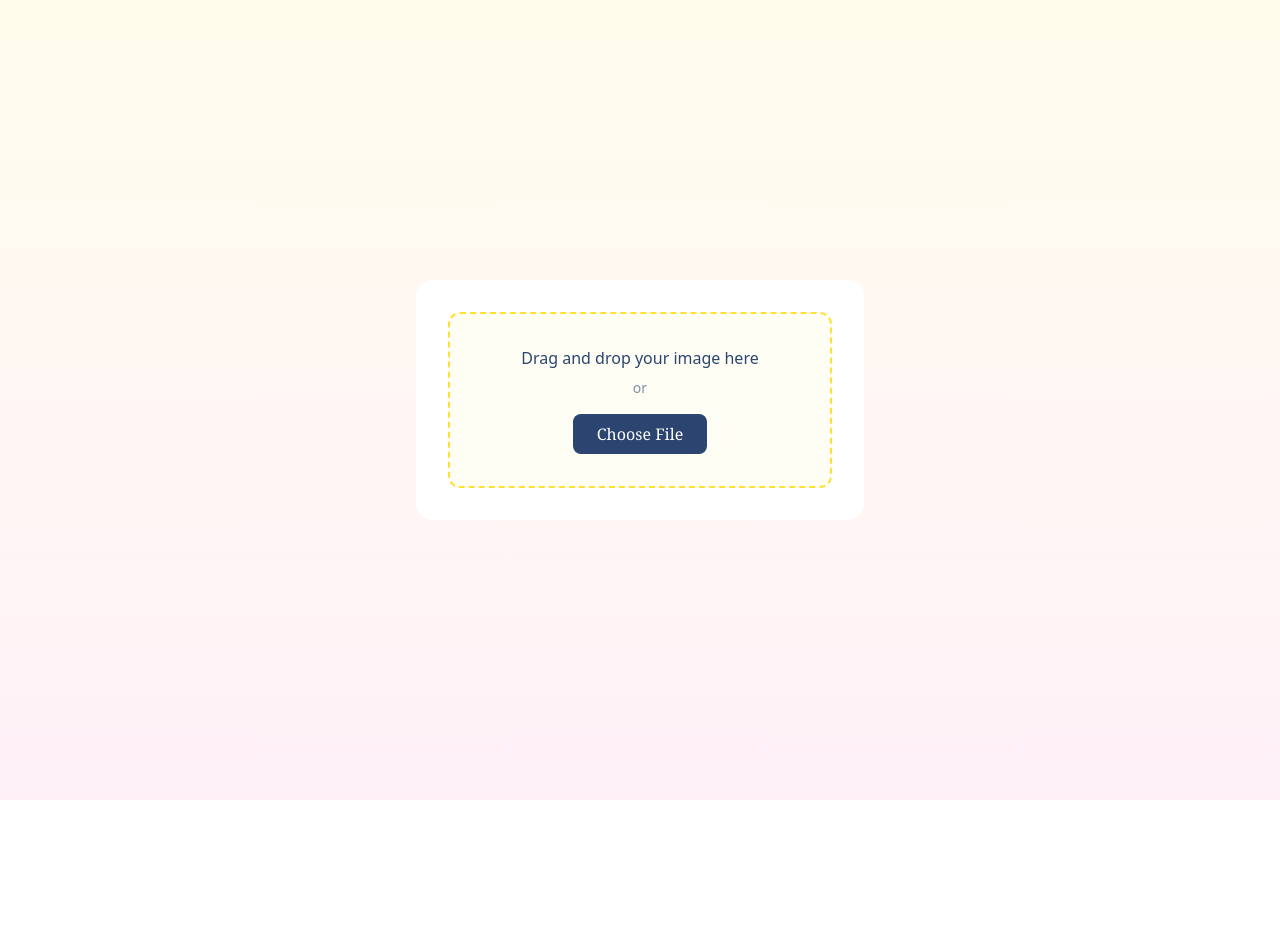
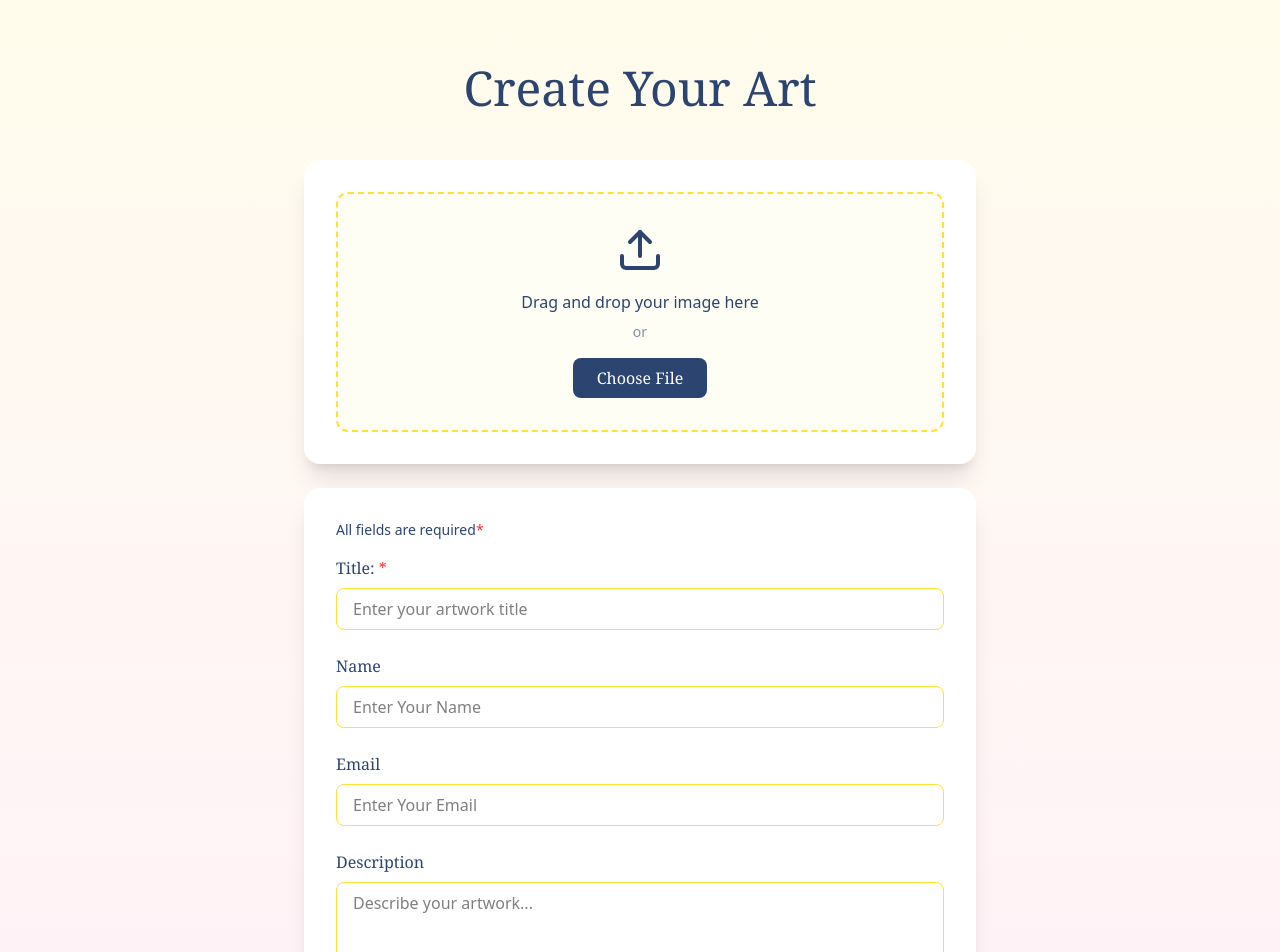
Before and after one commit to dassudip2001/image-analyzer, a Next.js app: page /upload in a window 1280 px wide. Shown: the top 952 px of the page. Before the commit the page ends 800 px from the top, so only its background shows below. Built offline with nearby package versions, Linux system fonts and the light colour scheme.

Commit message:
code commit for create artwork form add

```diff
--- a/package.json
+++ b/package.json
@@ -11,10 +11,13 @@
   },
   "dependencies": {
     "@prisma/client": "^6.4.1",
+    "cloudinary": "^2.5.1",
     "lucide": "^0.477.0",
+    "lucide-react": "^0.477.0",
     "next": "15.2.1",
     "react": "^19.0.0",
-    "react-dom": "^19.0.0"
+    "react-dom": "^19.0.0",
+    "react-hook-form": "^7.54.2"
   },
   "devDependencies": {
     "@eslint/eslintrc": "^3",
--- a/src/app/upload/page.tsx
+++ b/src/app/upload/page.tsx
@@ -1,24 +1,139 @@
+"use client";
+import { UploadIcon } from "lucide-react";
+import { useState } from "react";
+
 export default function UploadPage() {
+  const [formData, setFormData] = useState({
+    title: "",
+    category: "",
+    description: "",
+  });
+
+  const handleSubmit = (e: React.FormEvent) => {
+    e.preventDefault();
+    // Handle form submission
+    console.log(formData);
+  };
   return (
     <>
-      <div className="min-h-screen bg-gradient-to-b from-[#FFE135]/10 to-[#FF69B4]/10 flex items-center justify-center p-4">
-        <div className="bg-white p-8 rounded-2xl  max-w-md w-full">
-          <div className="border-2 border-dashed border-[#FFE135] rounded-xl p-8  hover:border-[#FF69B4] transition cursor-pointer bg-[#FFE135]/5">
-            <div className="text-center">
-              {/* <img
-                src="https://images.unsplash.com/photo-1579783901586-d88db74b4fe4?auto=format&fit=crop&w=300"
-                alt="Upload Icon"
-                className="w-24 h-24 mx-auto mb-4 rounded-full object-cover"
-              /> */}
-              <p className="text-[#2B4570] mb-2">
-                Drag and drop your image here
+      <div className="min-h-screen bg-gradient-to-b from-[#FFE135]/10 to-[#FF69B4]/10 p-4">
+        <div className="max-w-2xl mx-auto pt-12">
+          <h1 className="text-5xl font-serif text-[#2B4570] text-center mb-12">
+            Create Your Art
+          </h1>
+
+          <form onSubmit={handleSubmit} className="space-y-6">
+            {/* Image Upload Section */}
+            <div className="bg-white rounded-2xl shadow-xl p-8">
+              <div className="border-2 border-dashed border-[#FFE135] rounded-xl p-8 hover:border-[#FF69B4] transition cursor-pointer bg-[#FFE135]/5 text-center">
+                <UploadIcon className="w-12 h-12 mx-auto mb-4 text-[#2B4570]" />
+                <p className="text-[#2B4570] mb-2">
+                  Drag and drop your image here
+                </p>
+                <p className="text-[#2B4570]/60 text-sm mb-4">or</p>
+                <button
+                  type="button"
+                  className="bg-[#2B4570] hover:bg-[#2B4570]/90 text-white px-6 py-2 rounded-lg transition font-serif"
+                >
+                  Choose File
+                </button>
+              </div>
+            </div>
+
+            {/* Input Fields */}
+            <div className="bg-white rounded-2xl shadow-xl p-8 space-y-6">
+              {/* hind all *  */}
+              <p className="text-[#2B4570] text-sm mb-4 gap-3.5">
+                All fields are required
+                <span className="text-red-500">*</span>
               </p>
-              <p className="text-[#2B4570]/60 text-sm mb-4">or</p>
-              <button className="bg-[#2B4570] hover:bg-[#2B4570]/90 text-white px-6 py-2 rounded-lg transition font-serif">
-                Choose File
+              <div>
+                <label
+                  htmlFor="title"
+                  className="block text-[#2B4570] font-serif mb-2"
+                >
+                  Title:{" "}
+                  <span>
+                    <span className="text-red-500">*</span>
+                  </span>
+                </label>
+                <input
+                  type="text"
+                  id="title"
+                  value={formData.title}
+                  onChange={(e) =>
+                    setFormData({ ...formData, title: e.target.value })
+                  }
+                  className="w-full px-4 py-2 rounded-lg border border-[#FFE135] focus:border-[#FF69B4] focus:ring focus:ring-[#FF69B4]/20 transition outline-none"
+                  placeholder="Enter your artwork title"
+                />
+              </div>
+
+              <div>
+                <label
+                  htmlFor="category"
+                  className="block text-[#2B4570] font-serif mb-2"
+                >
+                  Name
+                </label>
+                <input
+                  type="text"
+                  id="category"
+                  value={formData.category}
+                  onChange={(e) =>
+                    setFormData({ ...formData, category: e.target.value })
+                  }
+                  className="w-full px-4 py-2 rounded-lg border border-[#FFE135] focus:border-[#FF69B4] focus:ring focus:ring-[#FF69B4]/20 transition outline-none"
+                  placeholder="Enter Your Name"
+                />
+              </div>
+
+              <div>
+                <label
+                  htmlFor="category"
+                  className="block text-[#2B4570] font-serif mb-2"
+                >
+                  Email
+                </label>
+                <input
+                  type="text"
+                  id="category"
+                  value={formData.category}
+                  onChange={(e) =>
+                    setFormData({ ...formData, category: e.target.value })
+                  }
+                  className="w-full px-4 py-2 rounded-lg border border-[#FFE135] focus:border-[#FF69B4] focus:ring focus:ring-[#FF69B4]/20 transition outline-none"
+                  placeholder="Enter Your Email"
+                />
+              </div>
+
+              <div>
+                <label
+                  htmlFor="description"
+                  className="block text-[#2B4570] font-serif mb-2"
+                >
+                  Description
+                </label>
+                <textarea
+                  id="description"
+                  value={formData.description}
+                  onChange={(e) =>
+                    setFormData({ ...formData, description: e.target.value })
+                  }
+                  rows={4}
+                  className="w-full px-4 py-2 rounded-lg border border-[#FFE135] focus:border-[#FF69B4] focus:ring focus:ring-[#FF69B4]/20 transition outline-none resize-none"
+                  placeholder="Describe your artwork..."
+                />
+              </div>
+
+              <button
+                type="submit"
+                className="w-full bg-[#2B4570] hover:bg-[#2B4570]/90 text-white py-3 rounded-lg transition font-serif text-lg"
+              >
+                Create Masterpiece
               </button>
             </div>
-          </div>
+          </form>
         </div>
       </div>
     </>
```
Also changed, not shown: 2 other files (tests, documents, lock files or other folders).
